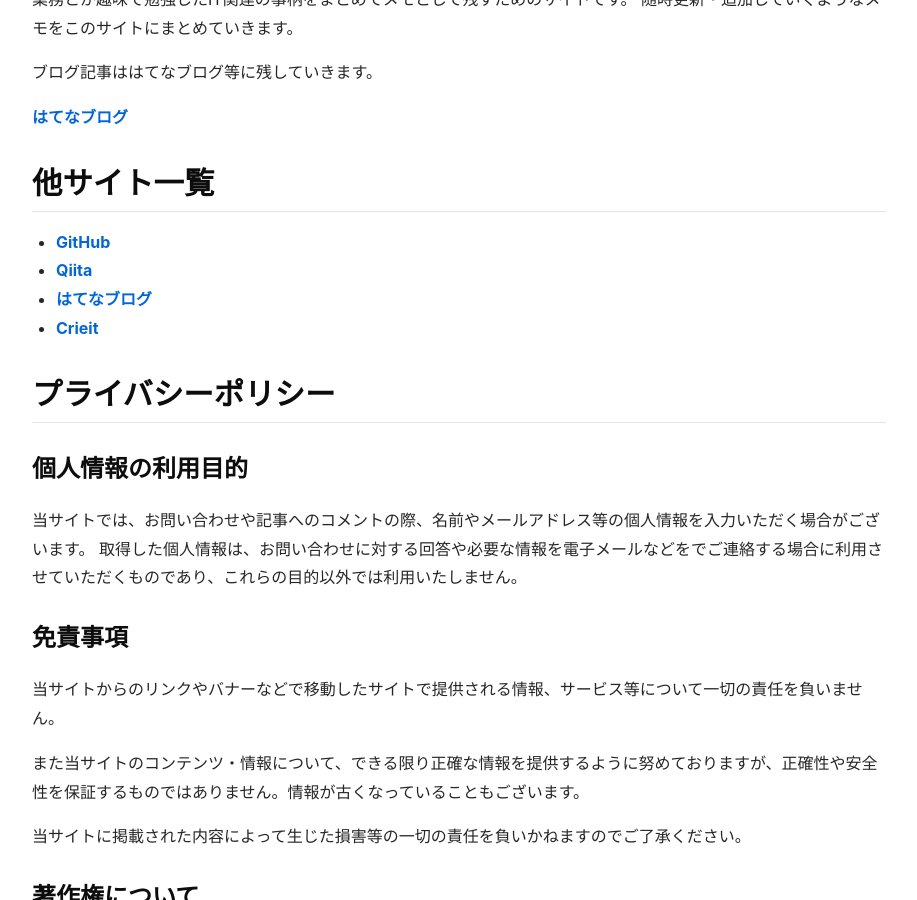
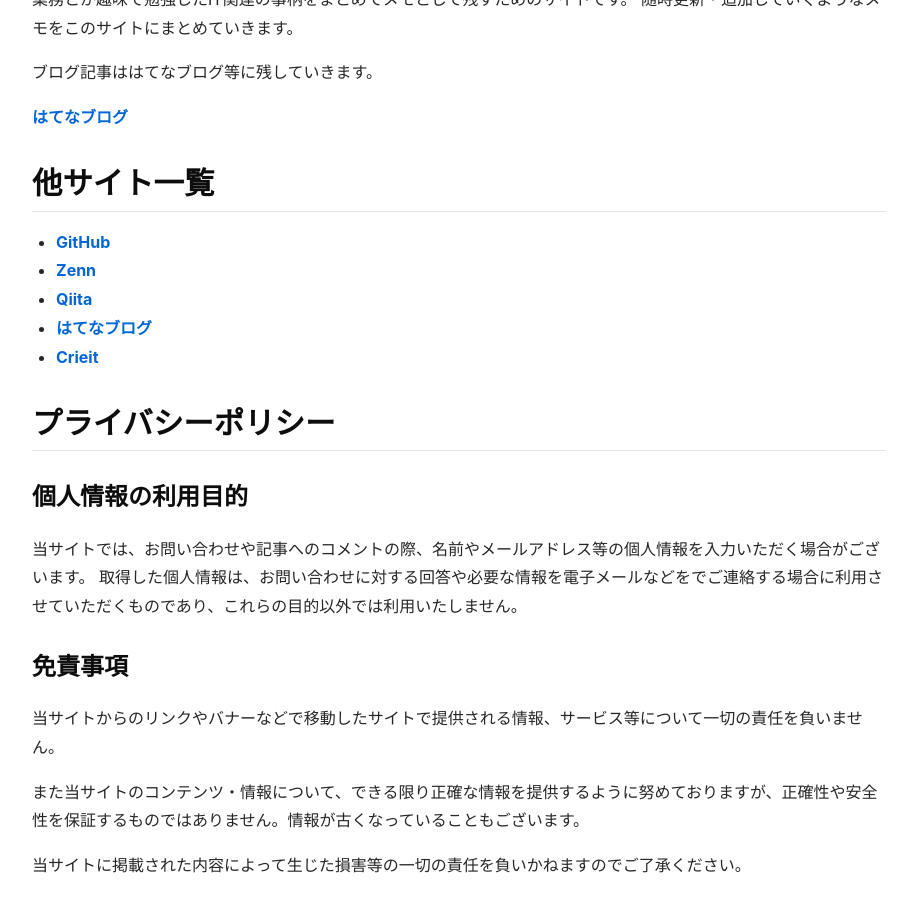
Before and after one commit to s1r-J/s1r-J.github.io, a Jekyll site: the page built from about.md, in a window 1280 px wide and 900 px high, scrolled down 303 px. Shown: the whole window, without its empty margins (181-1098 px from the left). Built offline with Jekyll 4.4.1, drawn with Linux system fonts in a browser that asks for light colours; our own code applies the rules of GitHub Pages for plain Markdown files.

Commit message:
Add Zennのリンク

```diff
--- a/about.md
+++ b/about.md
@@ -40,6 +40,7 @@ key: page-about
 ## 他サイト一覧
 
 - [GitHub](https://github.com/s1r-J)
+- [Zenn](https://zenn.dev/s1r_j)
 - [Qiita](https://qiita.com/s1r)
 - [はてなブログ](https://s1r-j.hatenablog.com/)
 - [Crieit](https://crieit.net/users/s1r-J)
```
